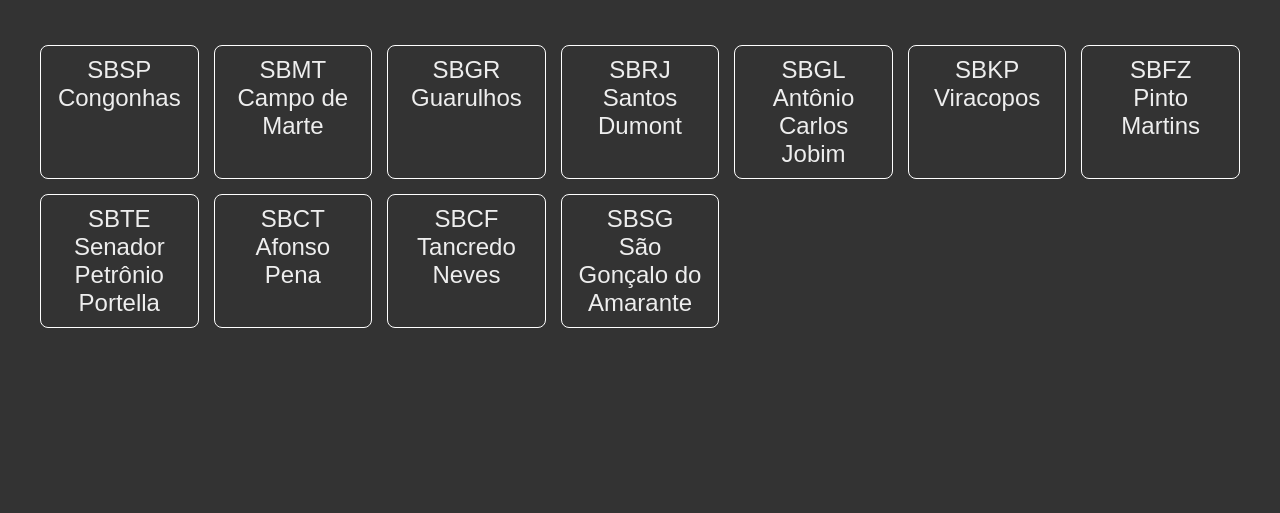
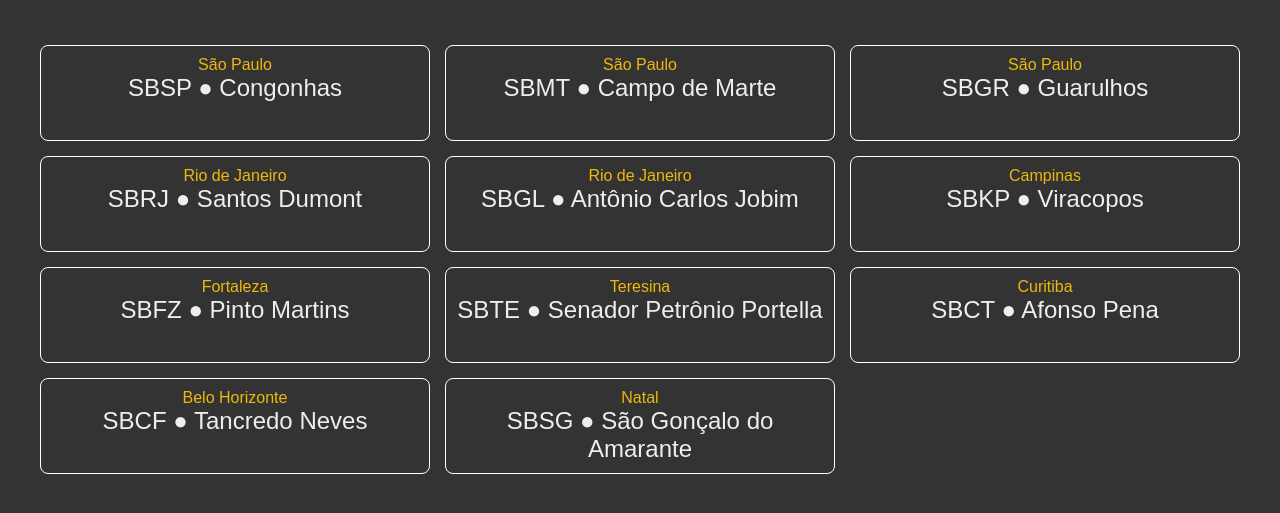
Before and after one commit to antenor-z/aero, a Flask app: page / in a window 1280 px wide. Shown: the part 98-611 px from the top of the page. Run offline with Flask 3, Linux system fonts and the light colour scheme.

Commit message:
Add city name for airport

```diff
--- a/airportDatabase.py
+++ b/airportDatabase.py
@@ -185,7 +185,7 @@ def get_info(icao):
     return _airport_data[icao].model_dump()
 
 def get_all_names():
-    return [(a.nome, a.icao) for a in _airport_data.values()]
+    return [(a.nome, a.icao, a.cidade) for a in _airport_data.values()]
 
 if __name__ == "__main__":
     print(_airport_data)
--- a/static/style.css
+++ b/static/style.css
@@ -27,6 +27,13 @@ header {
 .line {
   display: grid;
   grid-template-columns: repeat(auto-fit, minmax(150px, 1fr));
+  gap: 15px;
+  margin: 15px 0;
+  grid-auto-rows: 1fr
+}
+.line-airports {
+  display: grid;
+  grid-template-columns: repeat(auto-fit, minmax(300px, 1fr));
   gap: 15px;
   margin: 15px 0;
   grid-auto-rows: 1fr
@@ -61,6 +68,10 @@ header {
 }
 .box-name {
   color: #aaa;
+}
+.box-airport-name {
+  color: #edb90c;
+  text-align: center;
 }
 .box-value {
   font-size: 24px;
--- a/templates/index.html
+++ b/templates/index.html
@@ -10,12 +10,14 @@
 		Lista Aeroportos
 	</header>
 	<main>
-	<div class="line">
+	<div class="line-airports">
 		{% for a in airports %}
 		<div class="box-rounded box-outlined box-onhover" onclick="location.href='/info/{{a[1]}}';">
+			<div class="box-airport-name">
+				{{ a[2] }}
+			</div>
 			<div class="box-value center-text">
-				{{ a[1] }} <br>
-				<span class="no-wrap">{{ a[0] }}</span>
+				{{ a[1] }} ● {{ a[0] }}
 			</div>
 		</div>
 		{% endfor %}
```
